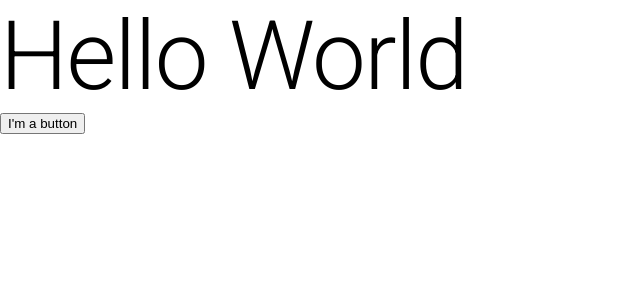
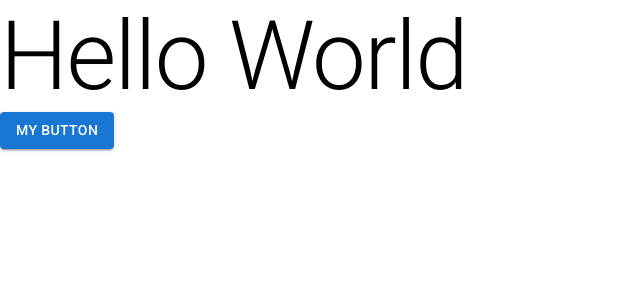
Before and after one commit to benberton/Global_Econ_Final, a React (Create React App) app: page / in a window 1280 px wide. Shown: the top 300 px of the page, without its empty margins (0-640 px from the left). Built offline with nearby package versions, Linux system fonts and the light colour scheme.

Commit message:
app works, trying to get backend working

```diff
--- a/src/App.js
+++ b/src/App.js
@@ -1,12 +1,19 @@
-import logo from './logo.svg';
+// import logo from './logo.svg';
 import './App.css';
-import { Typography } from '@mui/material';
+import { Typography, Button } from '@mui/material';
 
 function MyButton() {
+  const fetchData = async () => {
+    try {
+      const response = await fetch('http://localhost:3001/api/data');
+      const data = await response.json();
+      console.log('Data from the backend:', data);
+    } catch (error) {
+      console.error('Error fetching data:', error);
+    }
+  };
   return (
-    <button>
-      I'm a button
-    </button>
+    <Button variant="contained" onClick={fetchData}>My Button</Button>
   );
 }
 
@@ -14,8 +21,9 @@ function App() {
   return (
     <div>
       <Typography variant="h1">Hello World</Typography>
-      <MyButton />
+      <MyButton/>
     </div>
+
     // <div className="App">
     //   <header className="App-header">
     //     <img src={logo} className="App-logo" alt="logo" />
```
Also changed, not shown: server.js (added, +11 -0 lines).
